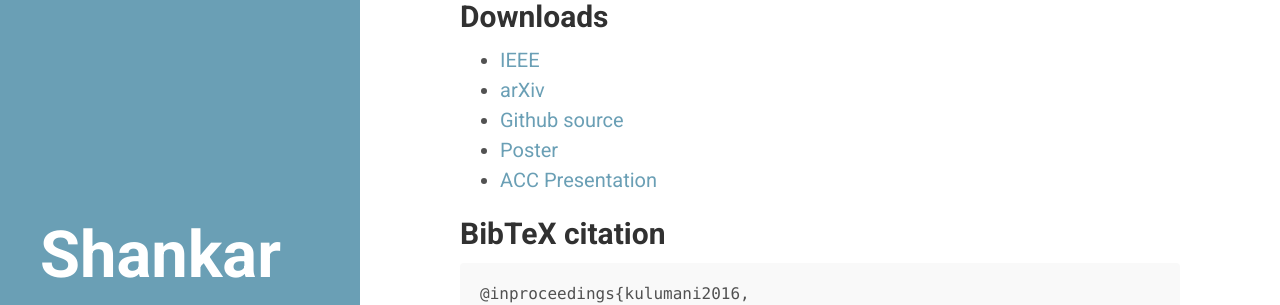
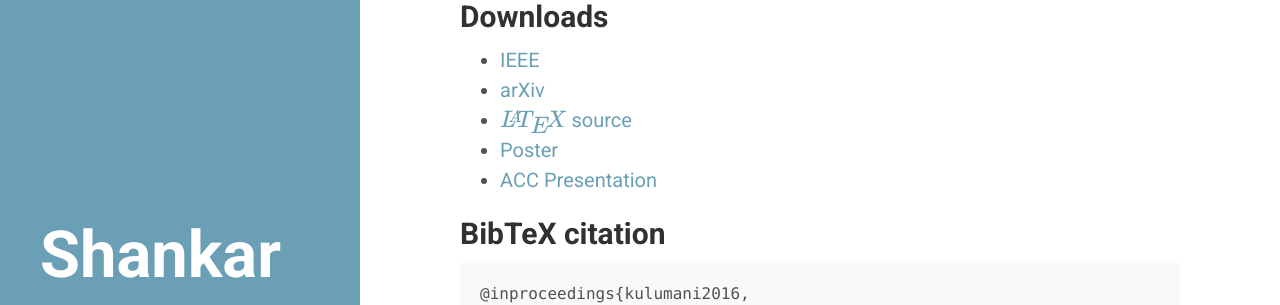
Before and after one commit to skulumani/skulumani.github.io, a Jekyll site: the page built from _posts/2015-10-09-2016ACC.md, in a window 1280 px wide and 900 px high, scrolled down 2165 px. Shown: the part 155-460 px from the top of the window. Built offline with Jekyll 4.4.1, drawn with Linux system fonts in a browser that asks for light colours; formulas are drawn with MathJax 3.

Commit message:
Modify links to point to FDCL repo

```diff
--- a/_posts/2015-10-09-2016ACC.md
+++ b/_posts/2015-10-09-2016ACC.md
@@ -79,9 +79,9 @@
 
 * [IEEE](http://ieeexplore.ieee.org/xpl/articleDetails.jsp?arnumber=7526135&newsearch=true&queryText=shankar%20kulumani)
 * [arXiv](https://arxiv.org/abs/1602.04286)
-* [Github source](https://github.com/skulumani/2016_acc_manuscript)
+* [\\( \LaTeX \\) source](https://github.com/fdcl-gwu/2016_acc_manuscript)
 * [Poster](https://github.com/skulumani/2016_RD_poster/blob/master/poster.pdf)
-* [ACC Presentation](https://github.com/skulumani/2016-ACC-Presentation/blob/master/presentation.pdf)
+* [ACC Presentation](https://github.com/fdcl-gwu/2016_ACC_presentation/blob/master/presentation.pdf)
 
 ## BibTeX citation
 
```
